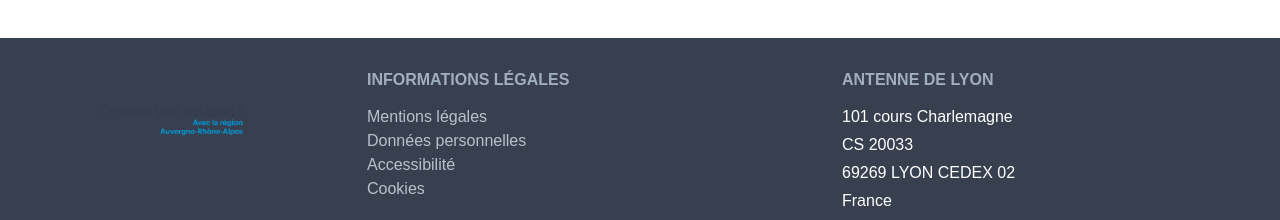
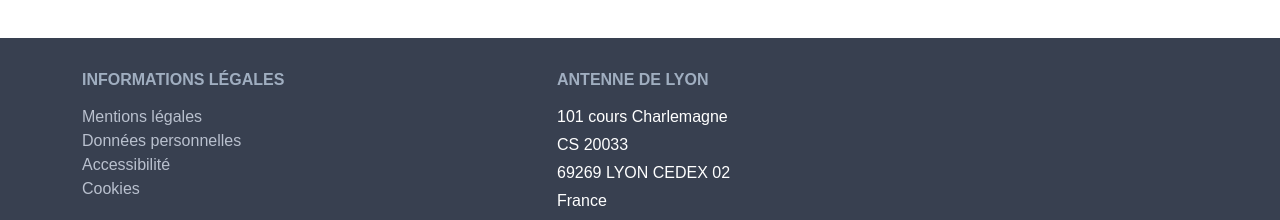
Before and after one commit to Thalis-x/trouve-ton-artisan, a React (Vite) app in the folder client/: page / in a window 1280 px wide. Shown: the part 807-1027 px from the top of the page. Built offline with nearby package versions, Linux system fonts and the light colour scheme; no server answers.

Commit message:
Fixe : Fixe ouverture menu burger #3

```diff
--- a/client/src/components/Footer.jsx
+++ b/client/src/components/Footer.jsx
@@ -6,13 +6,6 @@ const Footer = () => {
     <footer className="footer mt-auto">
       <div className="container">
         <div className="row align-items-start">
-
-          {/* Logo */}
-          <div className="col-md-3 mb-4">
-            <Link to="/">
-              <img src={logo} alt="Trouve ton artisan" style={{ height: '100px' }} />
-            </Link>
-          </div>
 
           {/* Liens légaux */}
           <div className="col-md-5 mb-3">
--- a/client/src/main.jsx
+++ b/client/src/main.jsx
@@ -1,6 +1,7 @@
 import React    from 'react';
 import ReactDOM from 'react-dom/client';
 import App      from './App.jsx';
+import 'bootstrap/dist/js/bootstrap.bundle.min.js';
 import './styles/main.scss';
 
 ReactDOM.createRoot(document.getElementById('root')).render(
```
